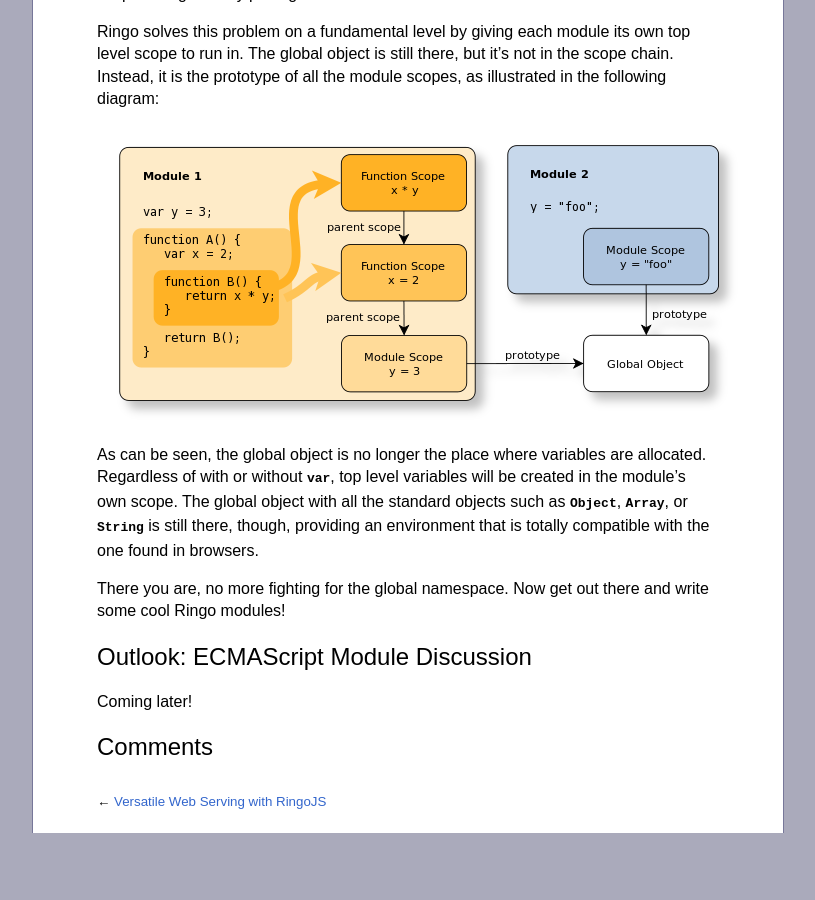
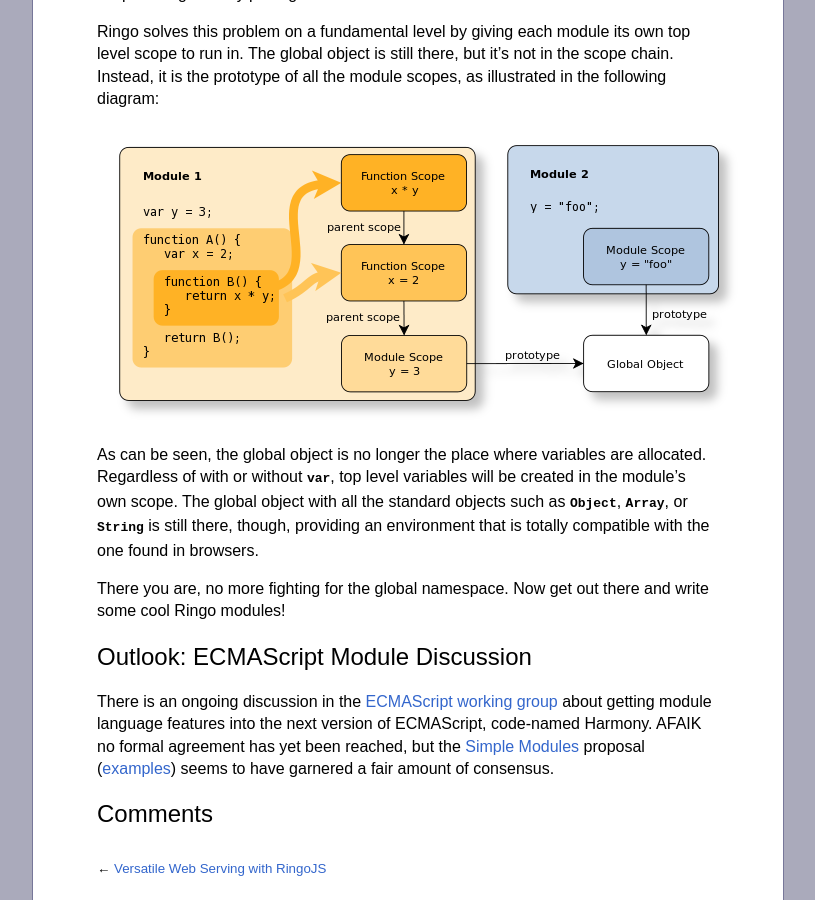
Before and after one commit to hns/hns.github.com, a Jekyll site: the page built from _posts/2010-07-30-modules.md, in a window 1280 px wide and 900 px high, scrolled down 3275 px. Shown: the whole window, without its empty margins (232-1047 px from the left). Built offline with Jekyll 4.4.1, drawn with Linux system fonts in a browser that asks for light colours; comment, search, counter and statistics services are not loaded; before the commit the page ends 4108 px from its top, so only the background shows below that.

Commit message:
Add section about es modules proposal at last

```diff
--- a/_posts/2010-07-30-modules.md
+++ b/_posts/2010-07-30-modules.md
@@ -162,7 +162,11 @@ and write some cool Ringo modules!
 
 ## Outlook: ECMAScript Module Discussion
 
-Coming later!
+There is an ongoing discussion in the [ECMAScript working group][es-discuss]
+about getting module language features into the next version of ECMAScript,
+code-named Harmony. AFAIK no formal agreement has yet been reached, but the
+[Simple Modules] proposal ([examples]) seems to have garnered a fair amount of
+consensus.
 
 [ringojs]: http://ringojs.org/
 [commonjs]: http://wiki.commonjs.org/
@@ -175,3 +179,6 @@ Coming later!
 [javascript needs modules]: http://blog.mozilla.com/dherman/2010/07/08/javascript-needs-modules/
 [scriptscope]: /images/scriptscope.png
 [modulescope]: /images/modulescope.png
+[simple modules]: http://wiki.ecmascript.org/doku.php?id=strawman:simple_modules
+[examples]: http://wiki.ecmascript.org/doku.php?id=strawman:simple_modules_examples
+[es-discuss]: http://wiki.ecmascript.org/doku.php?id=strawman:simple_modules_examples
```
